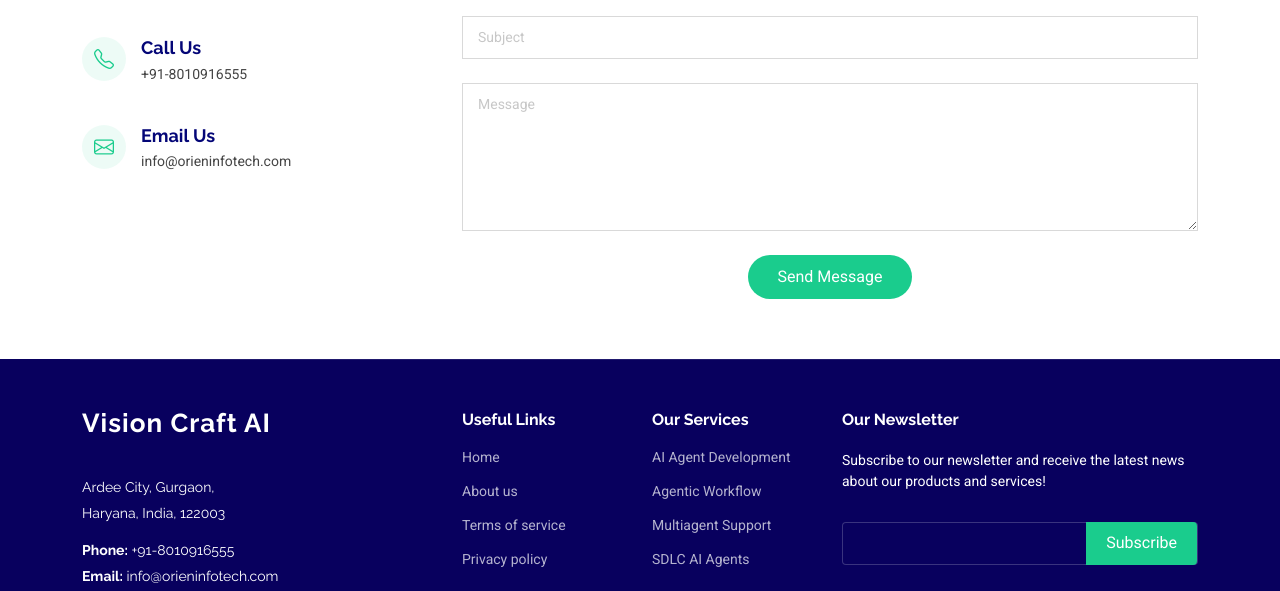
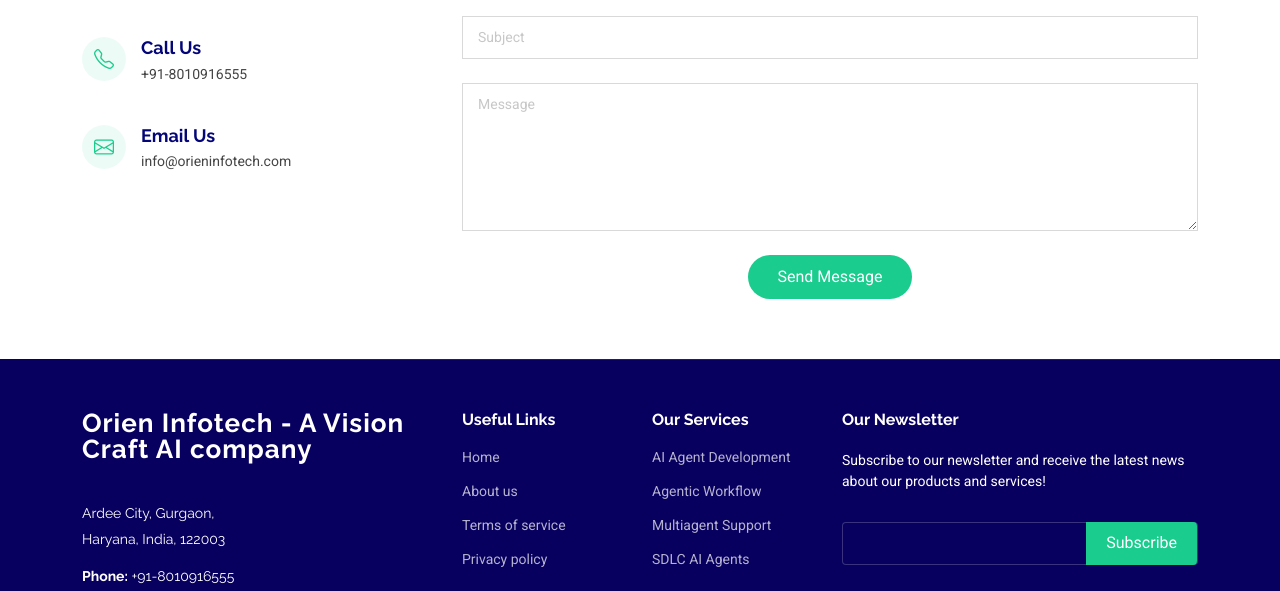
Before and after one commit to kapilkumar0037/vision-craft-landing, a plain HTML site: page index.html in a window 1280 px wide. Shown: the part 6756-7347 px from the top of the page. Drawn offline with Linux system fonts and the light colour scheme.

Commit message:
site name

```diff
--- a/index.html
+++ b/index.html
@@ -630,7 +630,7 @@
       <div class="row gy-4">
         <div class="col-lg-4 col-md-6 footer-about">
           <a href="index.html" class="logo d-flex align-items-center">
-            <span class="sitename">Vision Craft AI</span>
+            <span class="sitename">Orien Infotech - A Vision Craft AI company</span>
           </a>
           <div class="footer-contact pt-3">
             <p>Ardee City, Gurgaon, </p>
```
